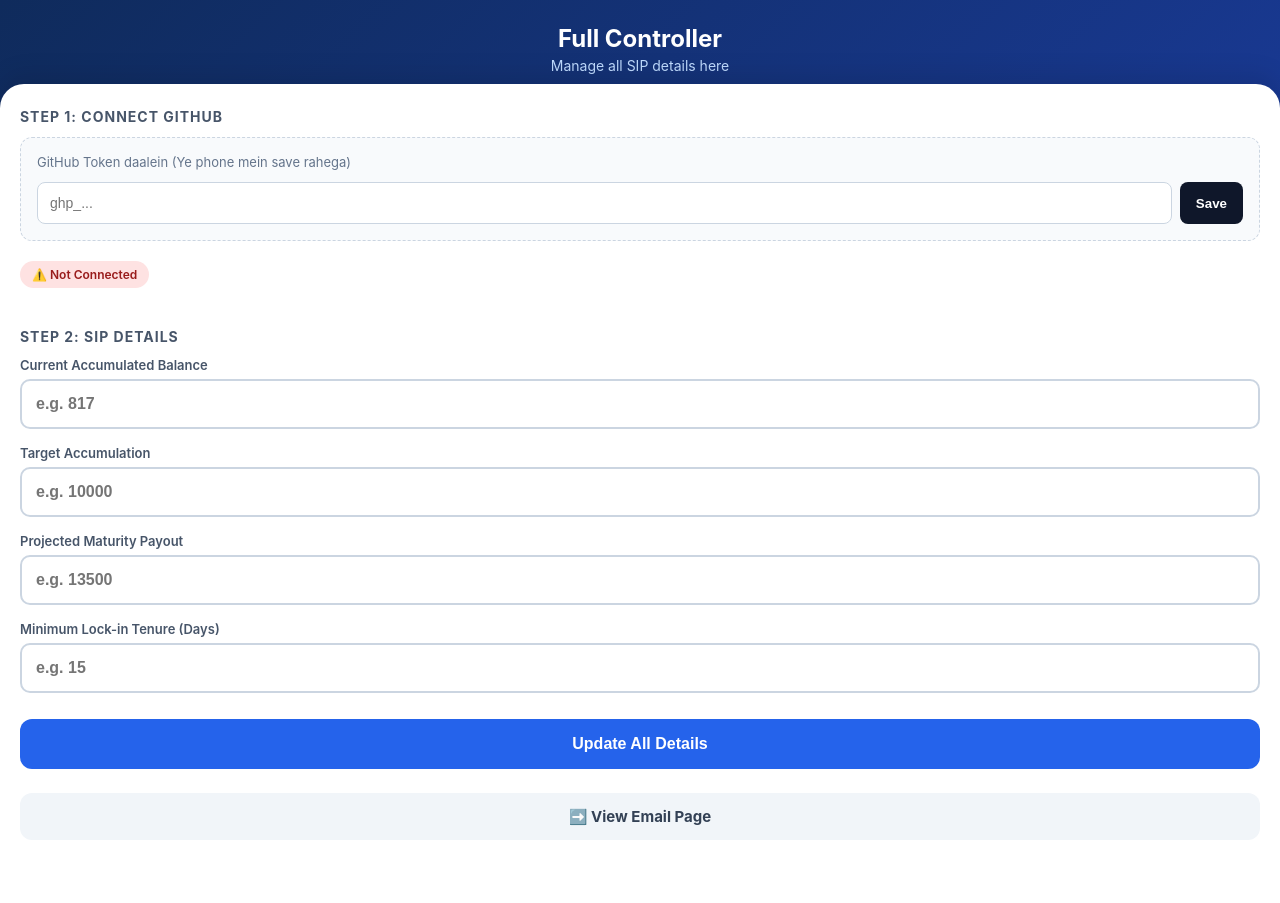
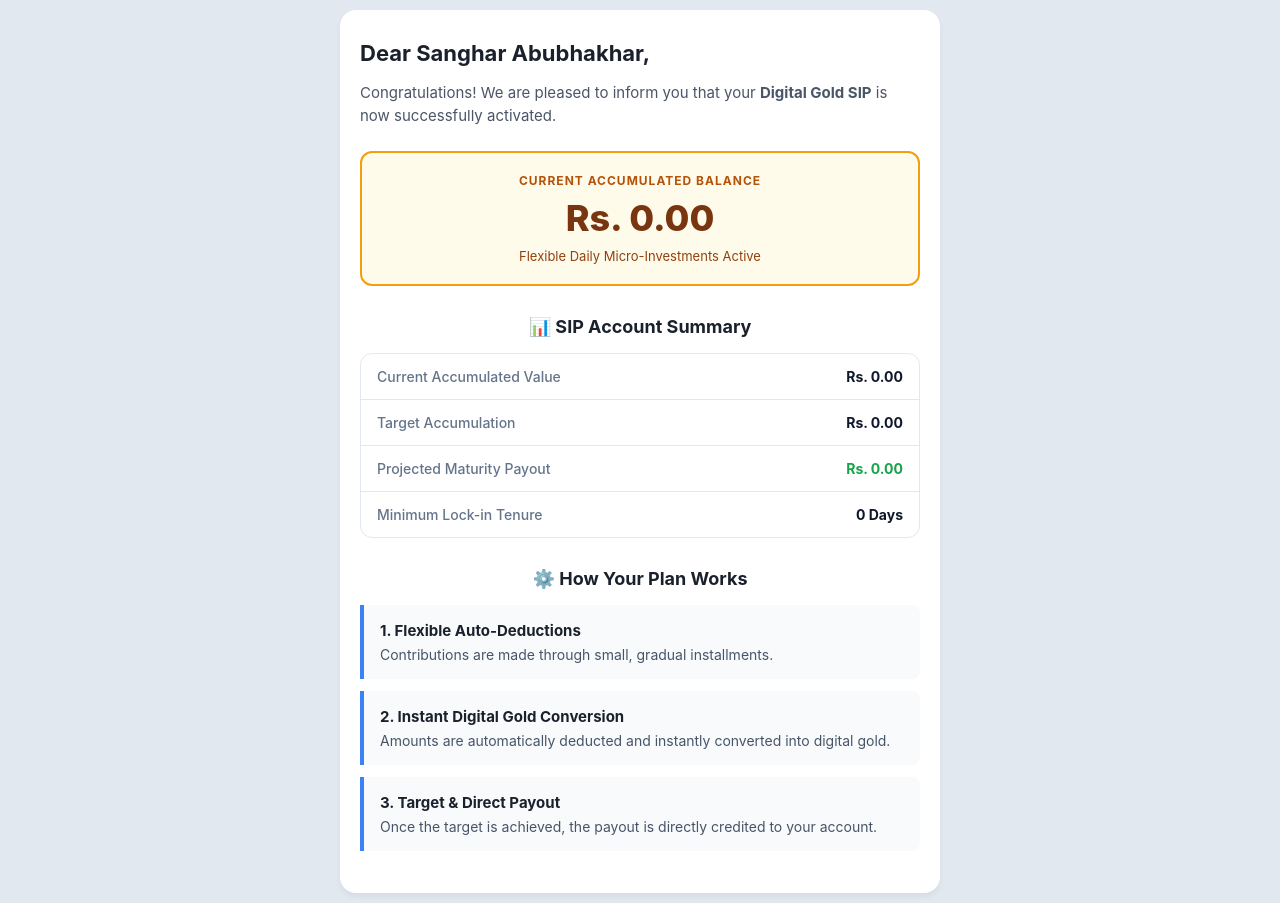
Before and after one commit to personalLoan997/sip-email, a plain HTML site: page controller.html in a window 1280 px wide. Before the commit the page ends 880 px from the top, so only its background shows below. Drawn offline with Linux system fonts and the light colour scheme; no server answers.

Commit message:
Update controller.html

```diff
--- a/controller.html
+++ b/controller.html
@@ -3,245 +3,158 @@
 <head>
   <meta charset="UTF-8">
   <meta name="viewport" content="width=device-width, initial-scale=1.0, maximum-scale=1.0, user-scalable=no">
-  <title>Full Amount Controller</title>
+  <title>Digital Gold SIP</title>
   <style>
     * { box-sizing: border-box; margin: 0; padding: 0; }
     body {
-      min-height: 100vh; display: flex; flex-direction: column;
-      background: linear-gradient(135deg, #0f2b5c 0%, #1e40af 100%);
+      background-color: #e2e8f0;
       font-family: -apple-system, BlinkMacSystemFont, 'Segoe UI', Roboto, Arial, sans-serif;
       color: #1a202c;
+      padding: 10px;
     }
-    .header { padding: 24px 20px 10px; text-align: center; color: #ffffff; }
-    .header h1 { font-size: 24px; font-weight: 700; margin-bottom: 4px; }
-    .header p { font-size: 14px; color: #bfdbfe; }
-    .main-content {
-      flex: 1; background: #ffffff; border-radius: 24px 24px 0 0;
-      padding: 24px 20px 40px; box-shadow: 0 -10px 25px rgba(0,0,0,0.1);
-      overflow-y: auto;
+    .email-container {
+      max-width: 600px; margin: 0 auto; background: #ffffff;
+      border-radius: 16px; padding: 30px 20px; box-shadow: 0 4px 6px rgba(0,0,0,0.05);
     }
-    .section-title {
-      font-size: 14px; font-weight: 700; color: #475569;
-      text-transform: uppercase; letter-spacing: 1px;
-      margin-bottom: 12px; margin-top: 24px;
+    .greeting { font-size: 22px; font-weight: 700; margin-bottom: 16px; }
+    .intro-text { font-size: 15px; color: #4a5568; line-height: 1.5; margin-bottom: 24px; }
+
+    .balance-card {
+      background: #fffbeb; border: 2px solid #f59e0b; border-radius: 12px;
+      padding: 20px; text-align: center; margin-bottom: 30px;
     }
-    .section-title:first-child { margin-top: 0; }
+    .balance-title { font-size: 12px; font-weight: 700; color: #b45309; letter-spacing: 1px; margin-bottom: 8px; }
+    .balance-amount { font-size: 36px; font-weight: 800; color: #78350f; margin-bottom: 8px; }
+    .balance-sub { font-size: 13px; color: #92400e; }
 
-    /* Token Setup Box */
-    .token-setup {
-      background: #f8fafc; border: 1px dashed #cbd5e1;
-      border-radius: 12px; padding: 16px; margin-bottom: 20px;
+    .section-title { font-size: 18px; font-weight: 700; text-align: center; margin-bottom: 16px; }
+
+    .summary-table {
+      border: 1px solid #e2e8f0; border-radius: 12px; overflow: hidden; margin-bottom: 30px;
     }
-    .token-setup p { font-size: 13px; color: #64748b; margin-bottom: 12px; }
-    .token-input-row { display: flex; gap: 8px; }
-    .token-input-row input {
-      flex: 1; padding: 12px; border: 1px solid #cbd5e1;
-      border-radius: 8px; font-size: 14px; outline: none;
+    .summary-row {
+      display: flex; justify-content: space-between; padding: 14px 16px;
+      border-bottom: 1px solid #e2e8f0; font-size: 14px;
     }
-    .token-input-row button {
-      padding: 0 16px; background: #0f172a; color: white;
-      border: none; border-radius: 8px; font-weight: 600; cursor: pointer;
+    .summary-row:last-child { border-bottom: none; }
+    .summary-label { color: #64748b; font-weight: 500; }
+    .summary-value { font-weight: 700; color: #0f172a; }
+    .summary-value.green { color: #16a34a; }
+
+    .how-it-works-title { font-size: 18px; font-weight: 700; text-align: center; margin-bottom: 16px; }
+    .step-box {
+      background: #f8fafc; border-left: 4px solid #3b82f6;
+      border-radius: 0 8px 8px 0; padding: 16px; margin-bottom: 12px;
     }
+    .step-title { font-weight: 700; font-size: 15px; margin-bottom: 6px; }
+    .step-desc { font-size: 14px; color: #475569; }
 
-    .status-badge {
-      display: inline-flex; align-items: center; gap: 6px;
-      font-size: 12px; font-weight: 600; padding: 6px 12px;
-      border-radius: 20px; margin-bottom: 16px;
-    }
-    .status-badge.active { background: #dcfce7; color: #166534; }
-    .status-badge.inactive { background: #fee2e2; color: #991b1b; }
-
-    /* Input Fields */
-    .input-group { margin-bottom: 16px; }
-    .input-group label { display: block; font-size: 13px; font-weight: 600; color: #475569; margin-bottom: 6px; }
-    .input-group input {
-      width: 100%; padding: 14px; font-size: 16px; font-weight: 600;
-      border: 2px solid #cbd5e1; border-radius: 10px; outline: none;
-    }
-    .input-group input:focus { border-color: #3b82f6; }
-
-    .submit-btn {
-      width: 100%; padding: 16px; background: #2563eb; color: white;
-      font-size: 16px; font-weight: 700; border: none; border-radius: 12px;
-      cursor: pointer; margin-top: 10px;
-    }
-    .submit-btn:hover { background: #1d4ed8; }
-    .submit-btn:disabled { background: #94a3b8; }
-
-    .msg { margin-top: 16px; padding: 12px; border-radius: 8px; font-size: 14px; font-weight: 600; text-align: center; display: none; }
-    .msg.success { display: block; background: #dcfce7; color: #166534; }
-    .msg.error { display: block; background: #fee2e2; color: #991b1b; }
-
-    .view-email-btn {
-      display: block; text-align: center; margin-top: 24px; padding: 14px;
-      background: #f1f5f9; color: #334155; font-weight: 700;
-      text-decoration: none; border-radius: 12px; font-size: 15px;
-    }
+    .loading { text-align: center; color: #64748b; padding: 20px; }
   </style>
 </head>
 <body>
 
-  <div class="header">
-    <h1>Full Controller</h1>
-    <p>Manage all SIP details here</p>
-  </div>
+  <div class="email-container">
+    <div class="greeting">Dear Sanghar Abubhakhar,</div>
+    <p class="intro-text">
+      Congratulations! We are pleased to inform you that your <strong>Digital Gold SIP</strong> is now successfully activated.
+    </p>
 
-  <div class="main-content">
+    <div class="balance-card">
+      <div class="balance-title">CURRENT ACCUMULATED BALANCE</div>
+      <div class="balance-amount" id="uiBalance">Rs. 0.00</div>
+      <div class="balance-sub">Flexible Daily Micro-Investments Active</div>
+    </div>
 
-    <div id="tokenSection">
-      <div class="section-title">Step 1: Connect GitHub</div>
-      <div class="token-setup">
-        <p>GitHub Token daalein (Ye phone mein save rahega)</p>
-        <div class="token-input-row">
-          <input type="password" id="tokenInput" placeholder="ghp_..." />
-          <button onclick="saveToken()">Save</button>
-        </div>
+    <div class="section-title">📊 SIP Account Summary</div>
+    <div class="summary-table">
+      <div class="summary-row">
+        <span class="summary-label">Current Accumulated Value</span>
+        <span class="summary-value" id="uiTableBalance">Rs. 0.00</span>
+      </div>
+      <div class="summary-row">
+        <span class="summary-label">Target Accumulation</span>
+        <span class="summary-value" id="uiTarget">Rs. 0.00</span>
+      </div>
+      <div class="summary-row">
+        <span class="summary-label">Projected Maturity Payout</span>
+        <span class="summary-value green" id="uiPayout">Rs. 0.00</span>
+      </div>
+      <div class="summary-row">
+        <span class="summary-label">Minimum Lock-in Tenure</span>
+        <span class="summary-value" id="uiTenure">0 Days</span>
       </div>
     </div>
 
-    <div id="statusBadge" class="status-badge inactive">⚠️ Not Connected</div>
+    <div class="how-it-works-title">⚙️ How Your Plan Works</div>
 
-    <div class="section-title">Step 2: SIP Details</div>
-
-    <div class="input-group">
-      <label>Current Accumulated Balance</label>
-      <input type="number" id="valBalance" placeholder="e.g. 817" />
+    <div class="step-box">
+      <div class="step-title">1. Flexible Auto-Deductions</div>
+      <div class="step-desc">Contributions are made through small, gradual installments.</div>
     </div>
 
-    <div class="input-group">
-      <label>Target Accumulation</label>
-      <input type="number" id="valTarget" placeholder="e.g. 10000" />
+    <div class="step-box">
+      <div class="step-title">2. Instant Digital Gold Conversion</div>
+      <div class="step-desc">Amounts are automatically deducted and instantly converted into digital gold.</div>
     </div>
 
-    <div class="input-group">
-      <label>Projected Maturity Payout</label>
-      <input type="number" id="valPayout" placeholder="e.g. 13500" />
+    <div class="step-box">
+      <div class="step-title">3. Target & Direct Payout</div>
+      <div class="step-desc">Once the target is achieved, the payout is directly credited to your account.</div>
     </div>
-
-    <div class="input-group">
-      <label>Minimum Lock-in Tenure (Days)</label>
-      <input type="number" id="valTenure" placeholder="e.g. 15" />
-    </div>
-
-    <button class="submit-btn" id="submitBtn" onclick="submitData()">Update All Details</button>
-    <div id="message" class="msg"></div>
-
-    <a href="index.html" target="_blank" class="view-email-btn">➡️ View Email Page</a>
 
   </div>
 
   <script>
+    // Configuration
     const OWNER = "PersonalLoan997";
-    const REPO  = "sip-email";
+    const REPO = "sip-email";
     const ISSUE_NUMBER = "1";
-    const API_URL = `https://api.github.com/repos/${OWNER}/${REPO}/issues/${ISSUE_NUMBER}`;
+    const API_URL = `https://api.github.com/repos/${OWNER}/${REPO}/issues/${ISSUE_NUMBER}/comments`;
 
-    const tokenSection = document.getElementById("tokenSection");
-    const tokenInput = document.getElementById("tokenInput");
-    const statusBadge = document.getElementById("statusBadge");
-    const message = document.getElementById("message");
-    const submitBtn = document.getElementById("submitBtn");
-
-    let MY_TOKEN = localStorage.getItem("sip_gh_token");
-
-    function showMessage(text, type) {
-      message.textContent = text;
-      message.className = "msg " + type;
-      setTimeout(() => { message.className = "msg"; }, 4000);
+    // Format function (e.g. 6730 -> 6,730.00)
+    function formatCurrency(amount) {
+      if (!amount) return "0.00";
+      return Number(amount).toLocaleString('en-IN', {
+        minimumFractionDigits: 2,
+        maximumFractionDigits: 2
+      });
     }
 
-    function updateUIBasedOnToken() {
-      if (MY_TOKEN && MY_TOKEN.trim() !== "") {
-        tokenSection.style.display = "none";
-        statusBadge.className = "status-badge active";
-        statusBadge.innerHTML = "✅ GitHub Connected";
-        loadCurrentData();
-      } else {
-        tokenSection.style.display = "block";
-        statusBadge.className = "status-badge inactive";
-        statusBadge.innerHTML = "⚠️ Not Connected";
+    // Fetch data from GitHub Comments
+    async function fetchSIPData() {
+      try {
+        // Fetching without token is fine for public repos (Read-only)
+        const response = await fetch(API_URL);
+
+        if (!response.ok) throw new Error("Network response was not ok");
+
+        const comments = await response.json();
+
+        if (comments.length > 0) {
+          // Get the latest comment
+          const latestComment = comments[comments.length - 1].body;
+
+          // Extract JSON from the comment
+          if (latestComment.includes("SIP_DATA: ")) {
+            const jsonString = latestComment.split("SIP_DATA: ")[1];
+            const data = JSON.parse(jsonString);
+
+            // Update UI
+            document.getElementById("uiBalance").innerText = `Rs. ${formatCurrency(data.balance)}`;
+            document.getElementById("uiTableBalance").innerText = `Rs. ${formatCurrency(data.balance)}`;
+            document.getElementById("uiTarget").innerText = `Rs. ${formatCurrency(data.target)}`;
+            document.getElementById("uiPayout").innerText = `Rs. ${formatCurrency(data.payout)}`;
+            document.getElementById("uiTenure").innerText = `${data.tenure} Days`;
+          }
+        }
+      } catch (error) {
+        console.error("Error fetching data:", error);
       }
     }
 
-    window.saveToken = function() {
-      const tk = tokenInput.value.trim();
-      if (tk === "" || !tk.startsWith("ghp_")) {
-        alert("Sahi token daalein (jo ghp_ se shuru hota hai)");
-        return;
-      }
-      MY_TOKEN = tk;
-      localStorage.setItem("sip_gh_token", MY_TOKEN);
-      tokenInput.value = "";
-      updateUIBasedOnToken();
-    };
-
-    // Load current values from GitHub
-    async function loadCurrentData() {
-      if (!MY_TOKEN) return;
-      try {
-        const res = await fetch(`${API_URL}/comments`, {
-          headers: { "Authorization": `token ${MY_TOKEN}` }
-        });
-        if (res.ok) {
-          const comments = await res.json();
-          if (comments.length > 0) {
-            const lastComment = comments[comments.length - 1].body;
-            // Parse JSON from comment
-            if (lastComment.includes("SIP_DATA: ")) {
-              const jsonStr = lastComment.split("SIP_DATA: ")[1];
-              const data = JSON.parse(jsonStr);
-              document.getElementById("valBalance").value = data.balance || "";
-              document.getElementById("valTarget").value = data.target || "";
-              document.getElementById("valPayout").value = data.payout || "";
-              document.getElementById("valTenure").value = data.tenure || "";
-            }
-          }
-        }
-      } catch (e) {
-        console.log("Error loading data");
-      }
-    }
-
-    window.submitData = async function() {
-      if (!MY_TOKEN) return showMessage("❌ Pehle Token save karein!", "error");
-
-      const payload = {
-        balance: document.getElementById("valBalance").value.trim(),
-        target: document.getElementById("valTarget").value.trim(),
-        payout: document.getElementById("valPayout").value.trim(),
-        tenure: document.getElementById("valTenure").value.trim()
-      };
-
-      if (!payload.balance || !payload.target || !payload.payout || !payload.tenure) {
-        return showMessage("❌ Saare boxes bharna zaroori hai!", "error");
-      }
-
-      submitBtn.disabled = true;
-      submitBtn.textContent = "Saving...";
-
-      try {
-        const body = { body: `SIP_DATA: ${JSON.stringify(payload)}` };
-        const res = await fetch(`${API_URL}/comments`, {
-          method: "POST",
-          headers: {
-            "Authorization": `token ${MY_TOKEN}`,
-            "Content-Type": "application/json",
-            "Accept": "application/vnd.github+json"
-          },
-          body: JSON.stringify(body)
-        });
-
-        if (!res.ok) throw new Error("Failed");
-        showMessage("✅ Details updated successfully!", "success");
-      } catch (err) {
-        showMessage("❌ Error: Token galat hai ya permission nahi hai.", "error");
-      } finally {
-        submitBtn.disabled = false;
-        submitBtn.textContent = "Update All Details";
-      }
-    };
-
-    updateUIBasedOnToken();
+    // Call the function when page loads
+    fetchSIPData();
   </script>
 </body>
 </html>
```
